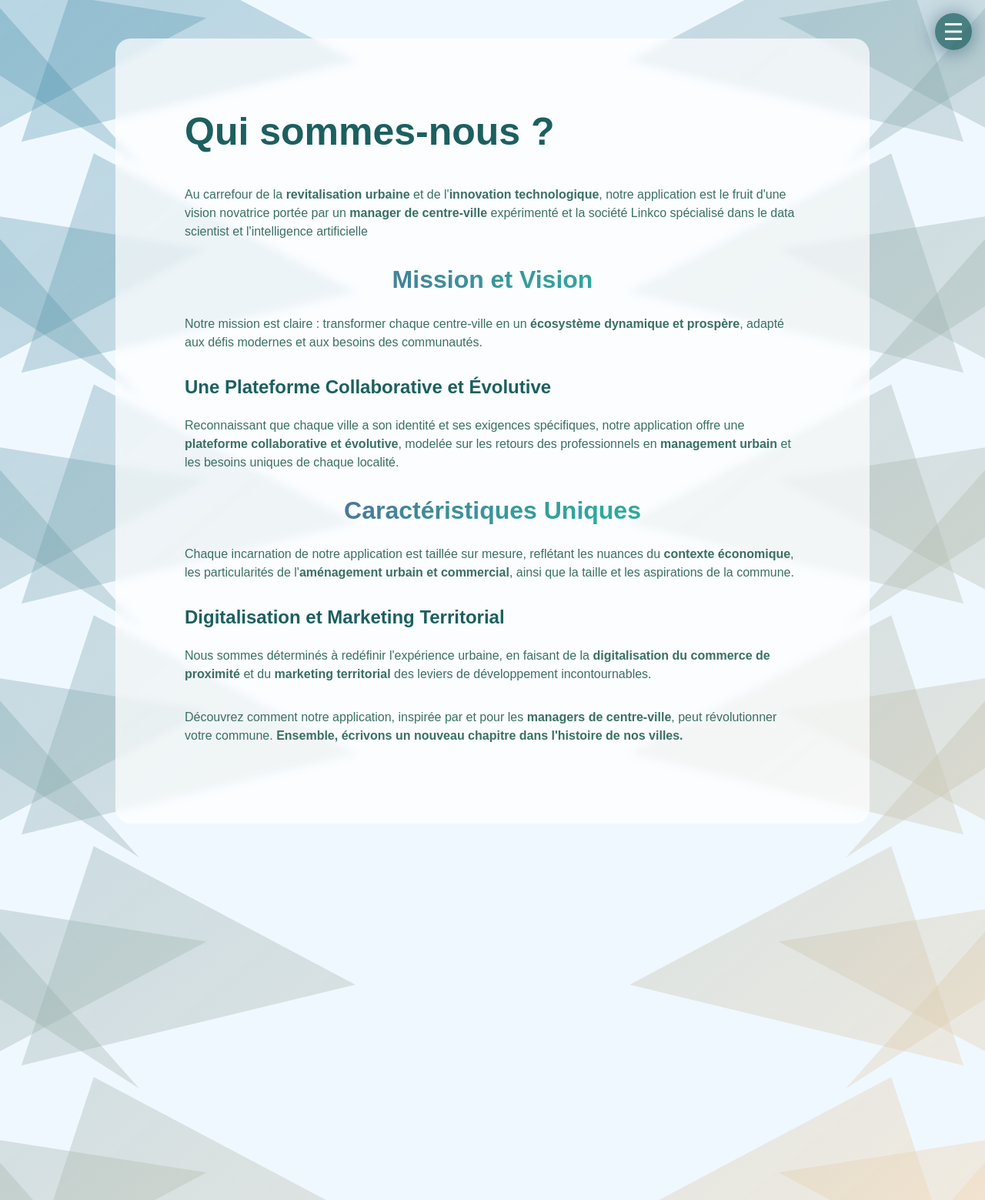
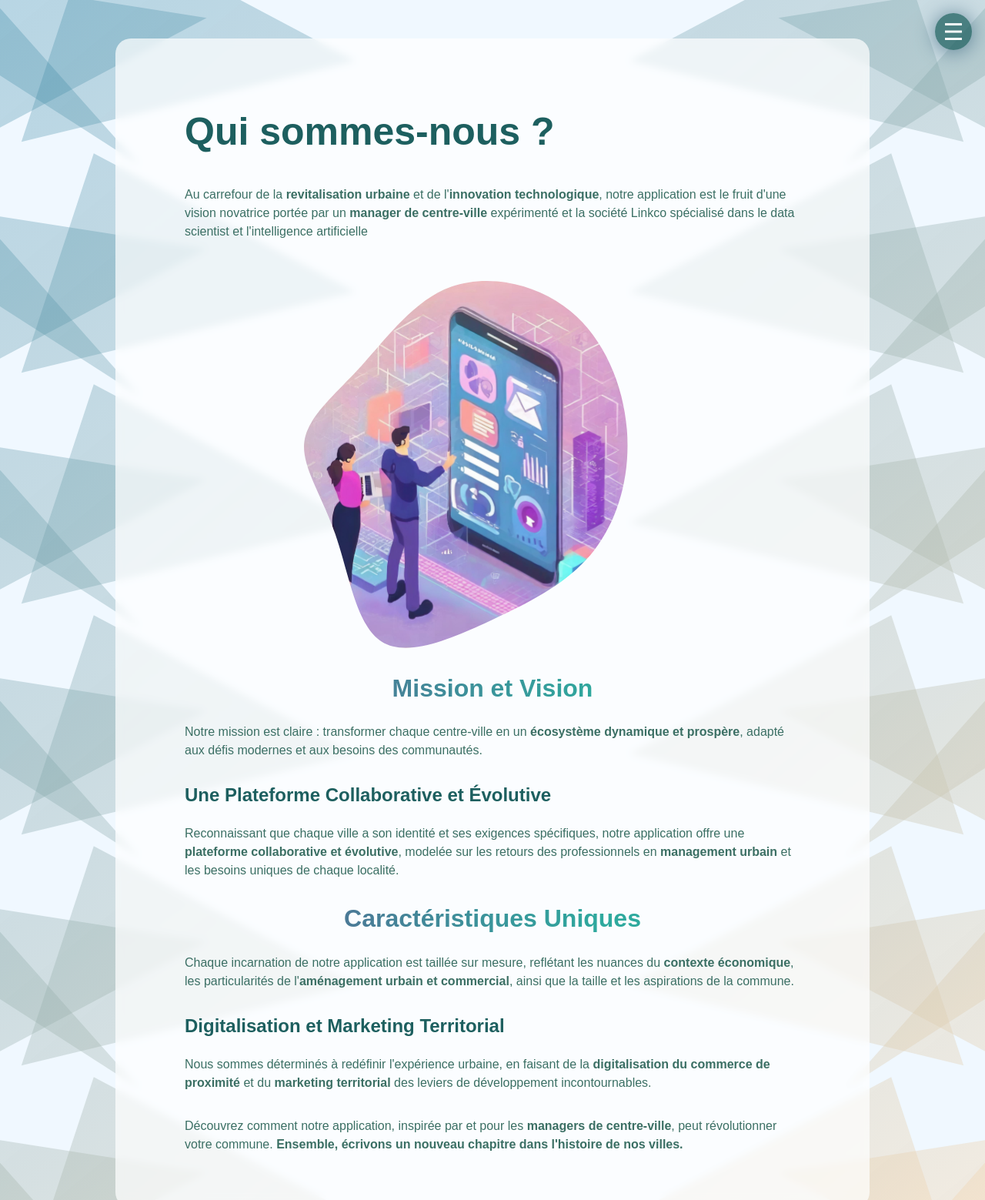
Before and after one commit to Coco836/ManagerCentreVille, a Django app: page /a-propos in a window 1280 px wide. Shown: the whole page at 77% size. Run offline with Django 5.2, Linux system fonts and the light colour scheme.

Commit message:
about us page design (1)

```diff
--- a/managerApp/static/css/about.css
+++ b/managerApp/static/css/about.css
@@ -1,26 +1,3 @@
-#aboutUs {
-  display: flex;
-  flex-direction: row;
-  place-content: space-between;
-  padding-top: 50px;
-}
-
-#aboutUsImg {
-  width: 34%;
-  place-self: center;
-  margin-left: -90px;
-}
-
-#aboutUsImg img {
-  width: 100%;
-  border: 5px solid #ee6e73;
-  border-left: 0;
-}
-
-#aboutUsPresentation {
-  /* width: 67%; */
-}
-
 h1 {
   font-weight: 800;
   font-size: 50px;
@@ -59,3 +36,41 @@ p {
   color: #3b6f64;
   line-height: 1.5rem;
 }
+
+#aboutUsFirst {
+  display: flex;
+  flex-direction: row;
+  /* place-content: space-between; */
+  padding-top: 50px;
+}
+
+@media screen and (max-width: 1313px) {
+  #aboutUsFirst {
+    flex-direction: column-reverse;
+  }
+}
+
+svg#visual {
+  position: sticky;
+}
+
+#aboutUsImg {
+  /* width: 57%; */
+  place-self: center;
+  margin-left: -90px;
+}
+
+#aboutUsImg img {
+  width: 100%;
+  border: 5px solid #ee6e73;
+  border-left: 0;
+}
+
+#aboutUsStart {
+  width: 100%;
+  align-self: center;
+}
+
+/* #aboutUsPresentation {
+  width: 100%;
+} */
--- a/managerApp/templates/managerApp/about.html
+++ b/managerApp/templates/managerApp/about.html
@@ -33,13 +33,51 @@
     {% include "./header.html" %}
     <main role="main" id="mainContent">
       <section id="aboutUs">
-        <!-- <div id="aboutUsImg">
-          <img
+        <!-- <div class="poster-about">
+          <h1>A propos de nous</h1>
+        </div> -->
+        <div id="aboutUsFirst">
+          <div id="aboutUsImg">
+            <svg
+              id="visual"
+              viewBox="0 0 455 511"
+              width="678"
+              height="500"
+              preserveAspectRatio="xMidYMid meet"
+              xmlns="http://www.w3.org/2000/svg"
+              xmlns:xlink="http://www.w3.org/1999/xlink"
+              version="1.1"
+            >
+              <defs class="svg-img-fill">
+                <pattern
+                  id="imageFill"
+                  patternUnits="objectBoundingBox"
+                  width="1"
+                  height="1"
+                  viewBox="0 0 1 1"
+                  preserveAspectRatio="xMidYMid slice"
+                >
+                  <image
+                    xlink:href="{% static 'images/about/about_illustration.png' %}"
+                    preserveAspectRatio="xMidYMid slice"
+                    width="1"
+                    height="1"
+                  />
+                </pattern>
+              </defs>
+              <g transform="translate(203.711761 266.368768)">
+                <path
+                  d="M173.4 -205.9C218.2 -169 243.5 -108.2 248.3 -48.6C253.1 11.1 237.4 69.5 205 111.4C172.5 153.3 123.4 178.6 69.4 203.9C15.5 229.3 -43.2 254.7 -77.2 233.2C-111.3 211.7 -120.6 143.3 -138.9 90.5C-157.2 37.6 -184.5 0.1 -180.1 -32.9C-175.7 -66 -139.6 -94.7 -104.3 -133.3C-69 -171.9 -34.5 -220.4 14.9 -238.2C64.3 -255.9 128.6 -242.9 173.4 -205.9"
+                  fill="url(#imageFill)"
+                ></path>
+              </g>
+            </svg>
+            <!-- <img
             src="{% static 'images/about/about_illustration.png' %}"
             alt="A propos illustration"
-          />
-        </div> -->
-        <div id="aboutUsPresentation">
+          /> -->
+          </div>
+          <div id="aboutUsStart">
             <h1>Qui sommes-nous ?</h1>
             <p>
               Au carrefour de la <strong>revitalisation urbaine</strong> et de
@@ -49,7 +87,10 @@
               Linkco spécialisé dans le data scientist et l'intelligence
               artificielle
             </p>
+          </div>
+        </div>
 
+        <div id="aboutUsPresentation">
           <h2>Mission et Vision</h2>
           <p>
             Notre mission est claire : transformer chaque centre-ville en un
```
Lines whose indentation alone changed are shown as unchanged.
